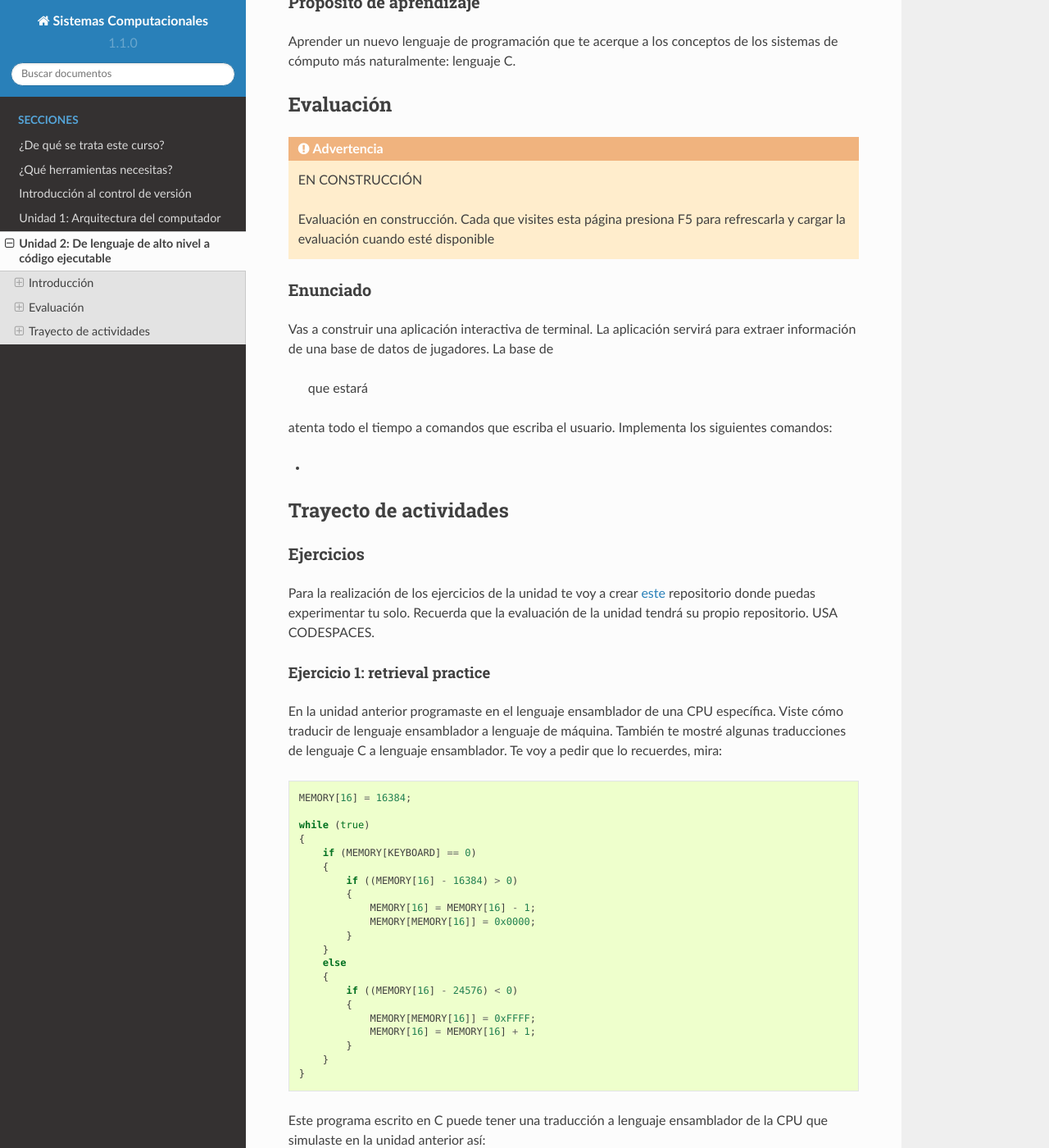
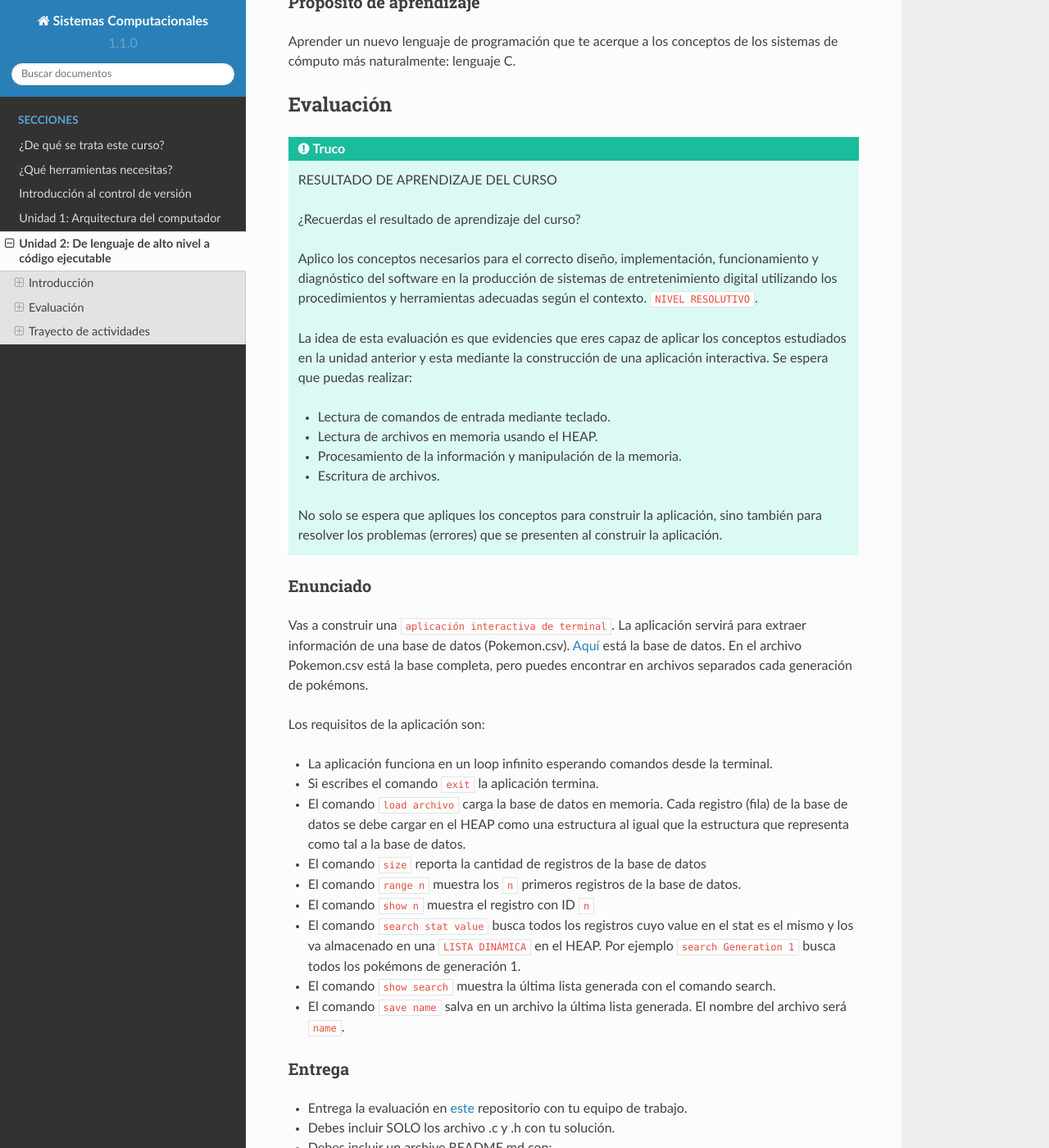
Before and after one commit to juanferfranco/SistemasComputacionales, a Sphinx documentation site: the page built from docs/_unidad2/unidad2.rst, in a window 1280 px wide and 1400 px high, scrolled down 456 px. Shown: the whole window at 82% size. Built offline with Sphinx 7.4.7 and the Read the Docs theme 2.0.0, drawn with Linux system fonts in a browser that asks for light colours; some of the changed text lies outside the part shown.

Commit message:
Add unit 2 evaluation

```diff
--- a/docs/_unidad2/unidad2.rst
+++ b/docs/_unidad2/unidad2.rst
@@ -22,26 +22,71 @@ de los sistemas de cómputo más naturalmente: lenguaje C.
 Evaluación
 -----------------------------------
 
-.. warning:: EN CONSTRUCCIÓN
+.. tip:: RESULTADO DE APRENDIZAJE DEL CURSO
 
-  Evaluación en construcción. Cada que visites
-  esta página presiona F5 para refrescarla y cargar
-  la evaluación cuando esté disponible
+  ¿Recuerdas el resultado de aprendizaje del curso?
+
+  Aplico los conceptos necesarios para el correcto diseño, implementación,
+  funcionamiento y diagnóstico del software en la producción de sistemas de
+  entretenimiento digital utilizando los procedimientos y herramientas
+  adecuadas según el contexto. ``NIVEL RESOLUTIVO``.
+
+  La idea de esta evaluación es que evidencies que eres capaz de aplicar
+  los conceptos estudiados en la unidad anterior y esta mediante
+  la construcción de una aplicación interactiva. Se espera que puedas realizar:
+
+  * Lectura de comandos de entrada mediante teclado.
+  * Lectura de archivos en memoria usando el HEAP.
+  * Procesamiento de la información y manipulación de la memoria.
+  * Escritura de archivos.
+
+  No solo se espera que apliques los conceptos para construir la aplicación, sino
+  también para resolver los problemas (errores) que se presenten al construir
+  la aplicación.
 
 Enunciado
 ************
 
-Vas a construir una aplicación interactiva de terminal. La aplicación
-servirá para extraer información de una base de datos de jugadores.
-La base de
+Vas a construir una ``aplicación interactiva de terminal``. La aplicación
+servirá para extraer información de una base de datos (Pokemon.csv).
+`Aquí <https://github.com/lgreski/pokemonData>`__ está la base de datos.
+En el archivo Pokemon.csv está la base completa, pero puedes encontrar
+en archivos separados cada generación de pokémons.
 
+Los requisitos de la aplicación son:
 
- que estará
-atenta todo el tiempo a comandos que escriba el usuario. Implementa
-los siguientes comandos:
+* La aplicación funciona en un loop infinito esperando comandos desde
+  la terminal.
+* Si escribes el comando ``exit`` la aplicación termina.
+* El comando ``load archivo`` carga la base de datos en memoria. Cada
+  registro (fila) de la base de datos se debe cargar en el HEAP como una
+  estructura al igual que la estructura que representa como tal a la
+  base de datos.
+* El comando ``size`` reporta la cantidad de registros de la base de datos
+* El comando ``range n`` muestra los ``n`` primeros registros de la base de
+  datos.
+* El comando ``show n`` muestra el registro con ID ``n``
+* El comando ``search stat value`` busca todos los registros cuyo value
+  en el stat es el mismo y los va almacenado en una ``LISTA DINÁMICA`` en el HEAP.
+  Por ejemplo ``search Generation 1`` busca todos los pokémons de generación 1.
+* El comando ``show search`` muestra la última lista generada con
+  el comando search.
+* El comando ``save name`` salva en un archivo la última lista generada. El nombre del
+  archivo será ``name``.
 
-*
+Entrega
+*********
 
+* Entrega la evaluación en `este <https://classroom.github.com/a/MgD98ERn>`__
+  repositorio con tu equipo de trabajo.
+* Debes incluir SOLO los archivo .c y .h con tu solución.
+* Debes incluir un archive README.md con:
+
+  * Nombres y IDs.
+  * ¿Cómo se compila tu aplicación?
+  * ¿Cómo se ejecuta tu aplicación?
+  * Un enlace a un video con tu aplicación funcionando.
+  * Una explicación que diga cómo solucionaste cada problema.
 
 Trayecto de actividades
 ------------------------
```
